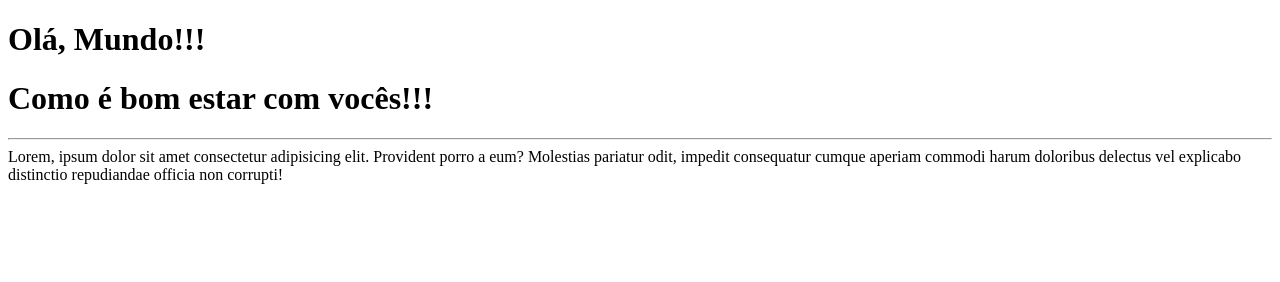
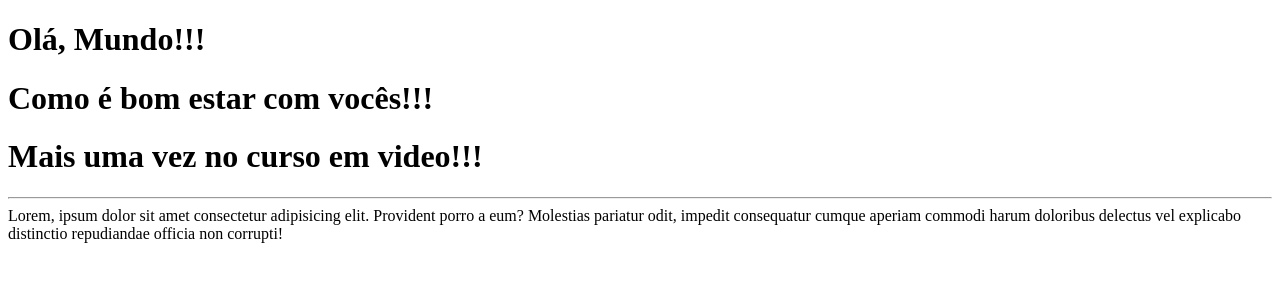
Before and after one commit to HederCarlosMilani/OlaMundo, a plain HTML site: page SiteExemplo/index.html in a window 1280 px wide. Drawn offline with Linux system fonts and the light colour scheme.

Commit message:
Alteração online

```diff
--- a/SiteExemplo/index.html
+++ b/SiteExemplo/index.html
@@ -9,6 +9,7 @@
 <body>
     <h1>Olá, Mundo!!!</h1>
     <h1>Como é bom estar com vocês!!!</h1>
+    <h1>Mais uma vez no curso em video!!!</h1>
     <hr>
     Lorem, ipsum dolor sit amet consectetur adipisicing elit.
     Provident porro a eum? Molestias pariatur odit, impedit consequatur
```
